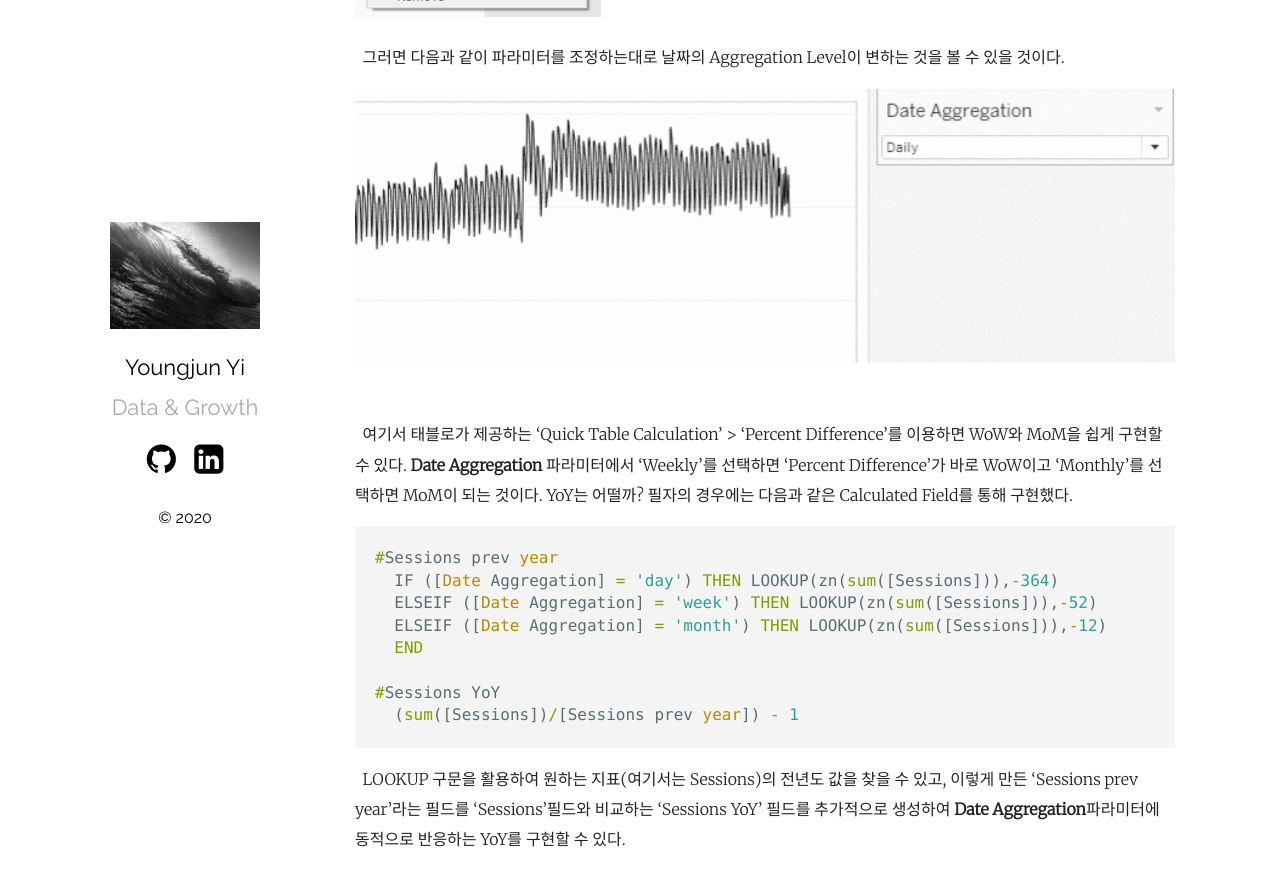
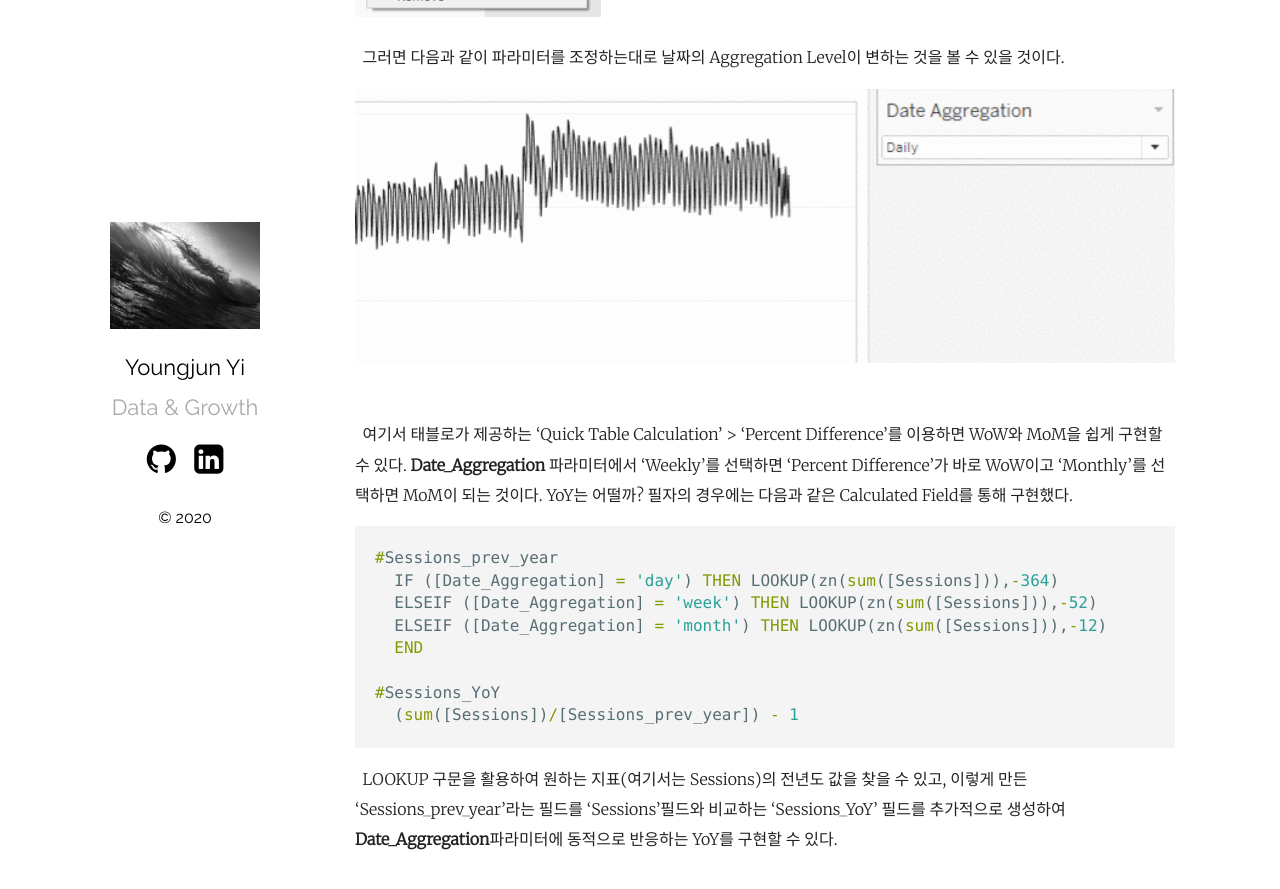
Before and after one commit to youngjunyi/youngjunyi.github.io, a Jekyll site: the page built from _posts/2020-01-23-date-aggregation-in-tableau.markdown, in a window 1280 px wide and 900 px high, scrolled down 2219 px. Shown: the top 889 px of the window. Built offline with Jekyll 4.4.1, drawn with Linux system fonts in a browser that asks for light colours; some of the changed text lies outside the part shown.

````diff
--- a/_posts/2020-01-23-date-aggregation-in-tableau.markdown
+++ b/_posts/2020-01-23-date-aggregation-in-tableau.markdown
@@ -4,7 +4,7 @@ title:  "2.태블로에서 동적인 날짜(일/주/월 단위 Date Aggregation)
 date:   2020-01-23
 categories: Analytics
 ---
-&nbsp;&nbsp; 대시보드를 만들 때 가장 많이 고민하는 부분은 'Aggregate & Disaggregate'의 균형을 어느 정도로 맞출 것이냐 하는 것이다. 이를테면 어떤 사람은 매출을 일 단위로 알아야 하겠지만, 다른 사람들은 주 단위 매출을 이해하는 것으로 충분할 수 있다. 또한 전년 대비(YoY) 성장률을 주 단위로 알고 싶을 때가 있는 한 편, 월 단위의 YoY가 필요한 상황도 빈번하다. 지표는 일/주/월 단위로 끊임없이 업데이트되고 사람들이 지표를 통해 얻고자 하는 정보는 그때마다 다르다. 그렇다고 그때그때 개별 니즈에 맞춘 새로운 대시보드를 만드는 것은 매우 비효율적인 일이다. 그러나 태블로의 **Parameters**를 잘 활용하면 이러한 문제를 어느 정도 해결할 수 있다. 이번 포스팅에서는 가장 기본이 되는 일/주/월 단위의 'Data Aggregation'을 구현해보도록 하자. 먼저 다음과 같이 **Date Aggregation**이라는 파라미터를 만들자.
+&nbsp;&nbsp; 대시보드를 만들 때 가장 많이 고민하는 부분은 'Aggregate & Disaggregate'의 균형을 어느 정도로 맞출 것이냐 하는 것이다. 이를테면 어떤 사람은 매출을 일 단위로 알아야 하겠지만, 다른 사람들은 주 단위 매출을 이해하는 것으로 충분할 수 있다. 또한 전년 대비(YoY) 성장률을 주 단위로 알고 싶을 때가 있는 한 편, 월 단위의 YoY가 필요한 상황도 빈번하다. 지표는 일/주/월 단위로 끊임없이 업데이트되고 사람들이 지표를 통해 얻고자 하는 정보는 그때마다 다르다. 그렇다고 그때그때 개별 니즈에 맞춘 새로운 대시보드를 만드는 것은 매우 비효율적인 일이다. 그러나 태블로의 **Parameters**를 잘 활용하면 이러한 문제를 어느 정도 해결할 수 있다. 이번 포스팅에서는 가장 기본이 되는 일/주/월 단위의 'Data Aggregation'을 구현해보도록 하자. 먼저 다음과 같이 **Date_Aggregation**이라는 파라미터를 만들자.
 
 <img src="/assets/image/date_agg_parameter_1.PNG" width="70%" height="70%">&nbsp;&nbsp;
 
@@ -12,18 +12,18 @@ categories: Analytics
 
 <img src="/assets/image/date_agg_parameter_2.PNG" width="40%" height="40%">&nbsp;&nbsp;
 
-&nbsp;&nbsp;그럼 이제 List of values에서 입력한 'day','week','month'에 실제로 대응할 디멘션을 만들 차례다. 여기서는 데이터 소스에서 제공하는 날짜 디멘션을 'Date'로 가정하여 사용한다. 'Create Calculated Field'기능을 이용해 다음과 같이 **Date Aggregated**라는 디멘션을 생성해보도록 하자.
+&nbsp;&nbsp;그럼 이제 List of values에서 입력한 'day','week','month'에 실제로 대응할 디멘션을 만들 차례다. 여기서는 데이터 소스에서 제공하는 날짜 디멘션을 'Date'로 가정하여 사용한다. 'Create Calculated Field'기능을 이용해 다음과 같이 **Date_Aggregated**라는 디멘션을 생성해보도록 하자.
 
 ```sql
-#Date Aggregated
-  CASE [Date Aggregation]
+#Date_Aggregated
+  CASE [Date_Aggregation]
     WHEN 'day' THEN DATETRUNC('day', [Date])
     WHEN 'week' THEN DATETRUNC('week', [Date])
     WHEN 'month' THEN DATETRUNC('month', [Date])
   END
 ```
 
-&nbsp;&nbsp;CASE 구문을 활용하면 이미 만들어 놓은 **Date Aggregation**이라는 파라미터의 값에 따라 'Date' 디멘션이 일/주/월간 단위로 선택되도록 설정할 수 있다. 이렇게 만든 **Date Aggregated**라는 디멘션을 목적에 따라 Columns 또는 Rows로 배치한 뒤에, 다음 스크린샷과 같이 'Exact Date'를 선택하면 끝이다.
+&nbsp;&nbsp;CASE 구문을 활용하면 이미 만들어 놓은 **Date_Aggregation**이라는 파라미터의 값에 따라 'Date' 디멘션이 일/주/월간 단위로 선택되도록 설정할 수 있다. 이렇게 만든 **Date_Aggregated**라는 디멘션을 목적에 따라 Columns 또는 Rows로 배치한 뒤에, 다음 스크린샷과 같이 'Exact Date'를 선택하면 끝이다.
 
 <img src="/assets/image/exact_date.PNG" width="30%" height="30%">&nbsp;&nbsp;
 
@@ -31,16 +31,16 @@ categories: Analytics
 
 <img src="/assets/image/date_aggregation.gif" width="100%" height="100%">&nbsp;&nbsp;
 
-&nbsp;&nbsp;여기서 태블로가 제공하는 'Quick Table Calculation' > 'Percent Difference'를 이용하면 WoW와 MoM을 쉽게 구현할 수 있다. **Date Aggregation** 파라미터에서 'Weekly'를 선택하면 'Percent Difference'가 바로 WoW이고 'Monthly'를 선택하면 MoM이 되는 것이다. YoY는 어떨까? 필자의 경우에는 다음과 같은 Calculated Field를 통해 구현했다.
+&nbsp;&nbsp;여기서 태블로가 제공하는 'Quick Table Calculation' > 'Percent Difference'를 이용하면 WoW와 MoM을 쉽게 구현할 수 있다. **Date_Aggregation** 파라미터에서 'Weekly'를 선택하면 'Percent Difference'가 바로 WoW이고 'Monthly'를 선택하면 MoM이 되는 것이다. YoY는 어떨까? 필자의 경우에는 다음과 같은 Calculated Field를 통해 구현했다.
 
 ```sql
-#Sessions prev year
-  IF ([Date Aggregation] = 'day') THEN LOOKUP(zn(sum([Sessions])),-364)
-  ELSEIF ([Date Aggregation] = 'week') THEN LOOKUP(zn(sum([Sessions])),-52)
-  ELSEIF ([Date Aggregation] = 'month') THEN LOOKUP(zn(sum([Sessions])),-12)
+#Sessions_prev_year
+  IF ([Date_Aggregation] = 'day') THEN LOOKUP(zn(sum([Sessions])),-364)
+  ELSEIF ([Date_Aggregation] = 'week') THEN LOOKUP(zn(sum([Sessions])),-52)
+  ELSEIF ([Date_Aggregation] = 'month') THEN LOOKUP(zn(sum([Sessions])),-12)
   END
 
-#Sessions YoY
-  (sum([Sessions])/[Sessions prev year]) - 1
+#Sessions_YoY
+  (sum([Sessions])/[Sessions_prev_year]) - 1
 ```
-&nbsp;&nbsp;LOOKUP 구문을 활용하여 원하는 지표(여기서는 Sessions)의 전년도 값을 찾을 수 있고, 이렇게 만든 'Sessions prev year'라는 필드를 'Sessions'필드와 비교하는 'Sessions YoY' 필드를 추가적으로 생성하여 **Date Aggregation**파라미터에 동적으로 반응하는 YoY를 구현할 수 있다.
+&nbsp;&nbsp;LOOKUP 구문을 활용하여 원하는 지표(여기서는 Sessions)의 전년도 값을 찾을 수 있고, 이렇게 만든 'Sessions_prev_year'라는 필드를 'Sessions'필드와 비교하는 'Sessions_YoY' 필드를 추가적으로 생성하여 **Date_Aggregation**파라미터에 동적으로 반응하는 YoY를 구현할 수 있다.
````
